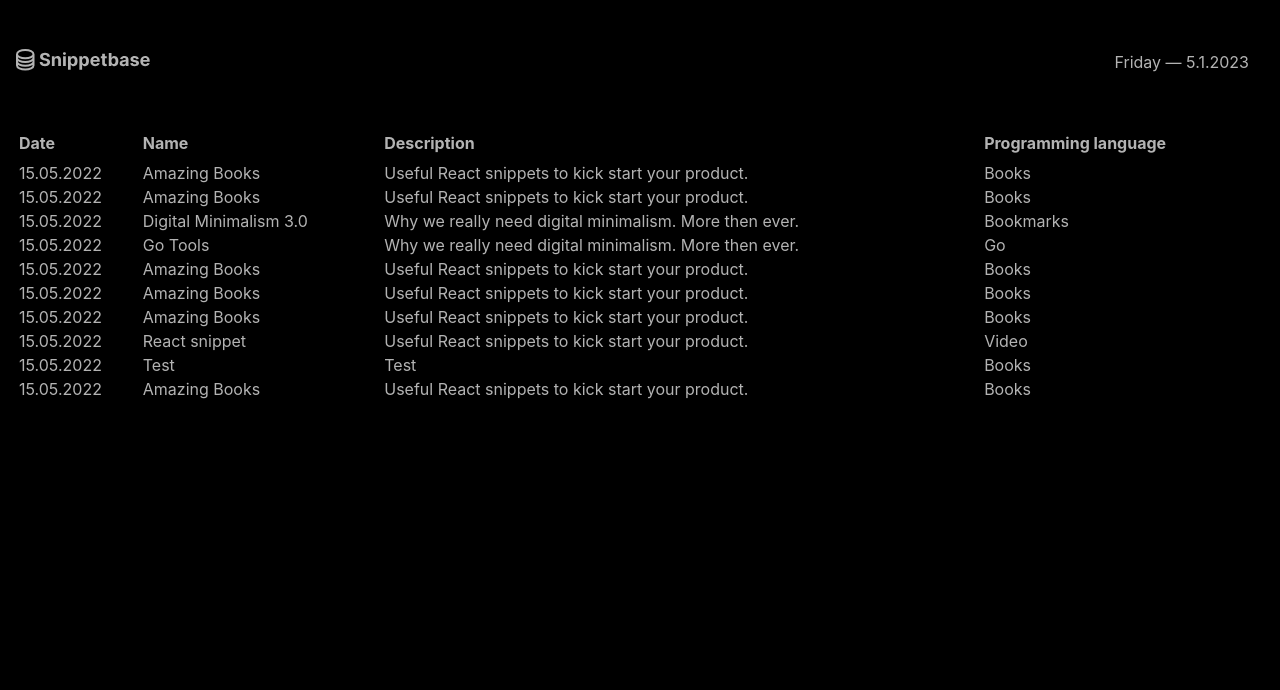
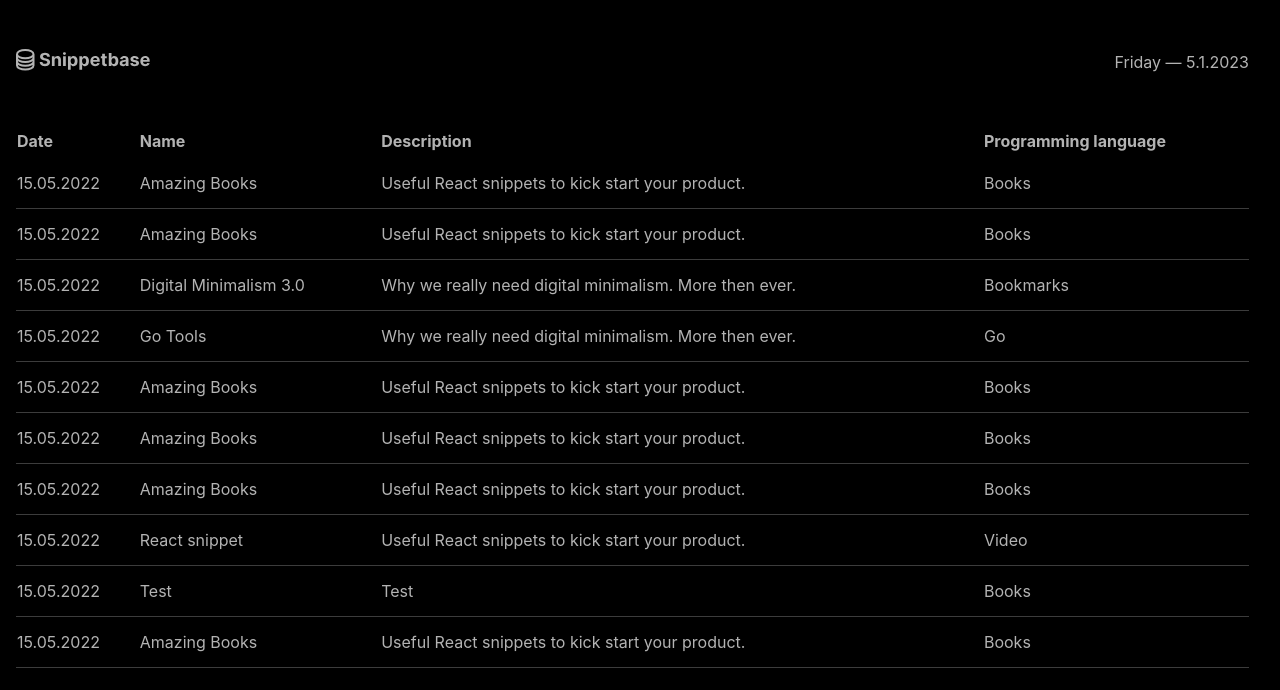
Before and after one commit to nenadmarinkovic/snippetbase, a Next.js app: page / in a window 1280 px wide. Shown: the top 690 px of the page. Built offline with nearby package versions, Linux system fonts and the light colour scheme.

Commit message:
data markdown fetch added

```diff
--- a/components/Snippets.tsx
+++ b/components/Snippets.tsx
@@ -1,9 +1,7 @@
 import React from "react";
-import { Table } from "../styles/components/snippets";
+import { Table, TableElement } from "../styles/components/snippets";
 
 function Snippets({ posts }: any) {
-  console.log(posts);
-
   return (
     <div>
       <Table>
@@ -15,12 +13,12 @@ function Snippets({ posts }: any) {
             <th>Programming language</th>
           </tr>
           {posts.map((post: any, index: any) => (
-            <tr key={index}>
+            <TableElement key={index}>
               <td>{post.data.date}</td>
               <td>{post.data.title}</td>
               <td>{post.data.description}</td>
               <td>{post.data.category}</td>
-            </tr>
+            </TableElement>
           ))}
         </tbody>
       </Table>
--- a/styles/components/snippets.ts
+++ b/styles/components/snippets.ts
@@ -2,9 +2,15 @@ import styled from "styled-components";
 
 export const Table = styled.table`
   width: 100%;
+  border-collapse: collapse;
 
   th {
     text-align: start;
     line-height: 2;
   }
 `;
+
+export const TableElement = styled.tr`
+  border-bottom: 0.5px solid #3c3c3c;
+  line-height: 3;
+`;
```
